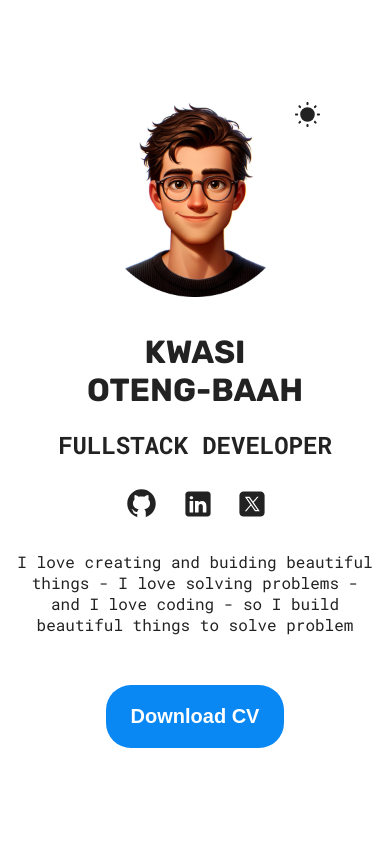
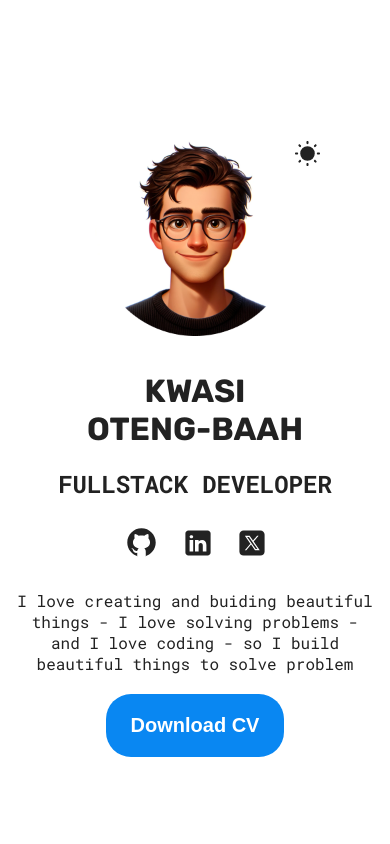
Before and after one commit to Studio117/kwasi-otengbaah-portfolio, a React (Vite) app: page / in a window 390 px wide. Shown: the top 844 px of the page. Built offline with nearby package versions, Linux system fonts and the light colour scheme.

Commit message:
worked on hero section styling to look better on iphone emulator - added breakpoints and styled them

```diff
--- a/src/Styles/partials/global.scss
+++ b/src/Styles/partials/global.scss
@@ -1,5 +1,3 @@
-
-
 a {
   text-decoration: none;
 }
@@ -41,6 +39,7 @@ section {
   //   justify-content: center;
   //   align-items: center;
   text-align: center;
+  padding-bottom: 2em;
 }
 
 .sectionTitle {
--- a/src/components/HeroSection/HeroSection.scss
+++ b/src/components/HeroSection/HeroSection.scss
@@ -1,6 +1,6 @@
 // @use '../../Styles/partials/variables.scss'as *;
-// @use '../../Styles/partials/mixins.scss'as *;
-@use "../../Styles/partials/global.scss" as *;
+@use "../../Styles/partials/mixins.scss"as *;
+@use "../../Styles/partials/global.scss"as *;
 
 .hero {
   height: 100dvh;
@@ -9,8 +9,13 @@
   align-items: center;
   justify-content: center;
   gap: 2em;
-  padding: 0 1em 0;
+  padding: 3em 1em 0;
   min-height: 500px;
+  max-width: 1280px;
+
+  @include tabletWidth {
+    padding: 3em 3em 0;
+  }
 
   &__info {
     display: flex;
@@ -58,7 +63,7 @@
   &__cv-btn {
     background-color: var(--btn-color);
     color: var(--btn-text-color);
-    margin-top: 1.5em;
+    // margin-top: 1.5em;
     padding: 1em 1.25em;
     font-size: 1.25rem;
     border: none;
```
